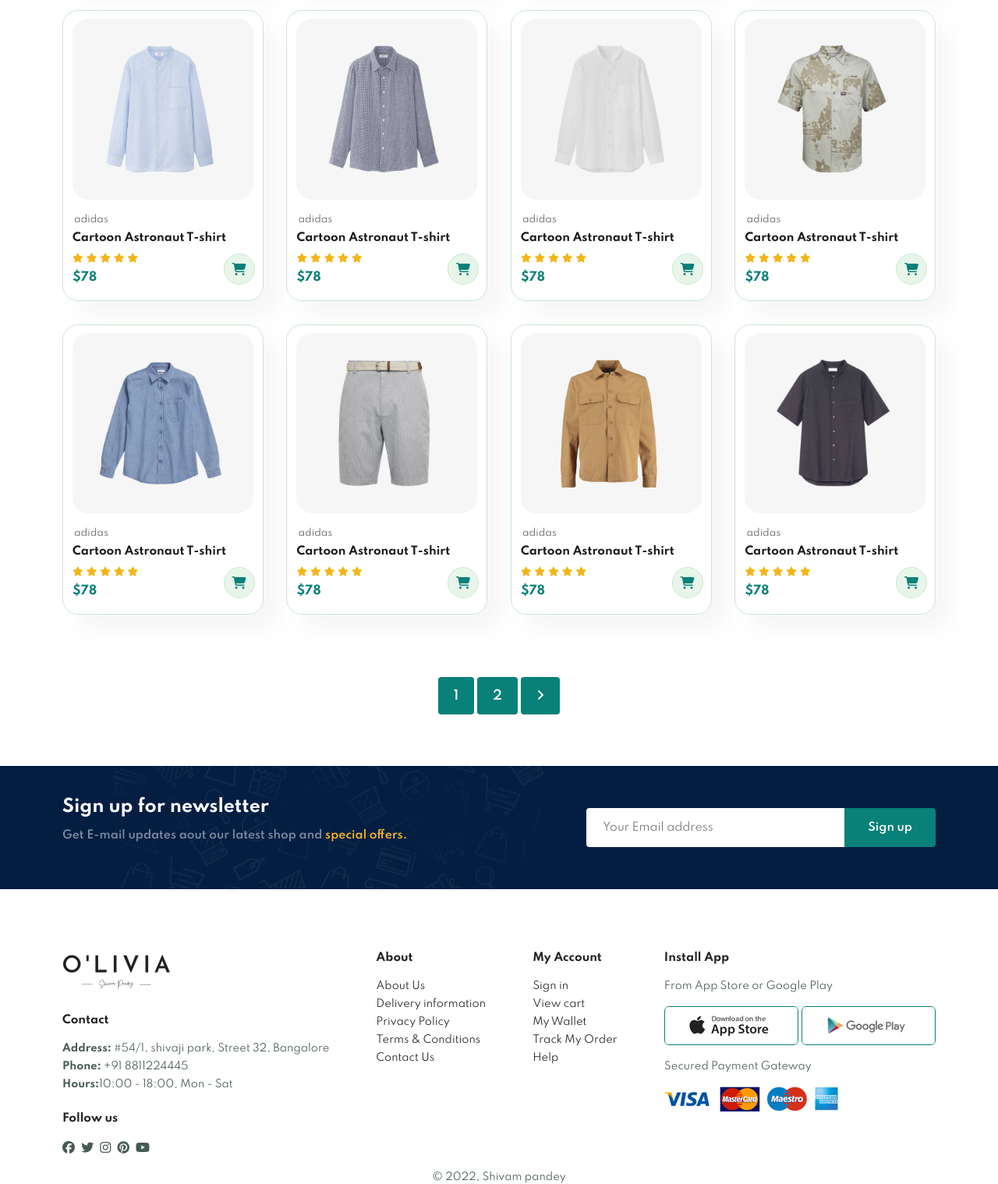
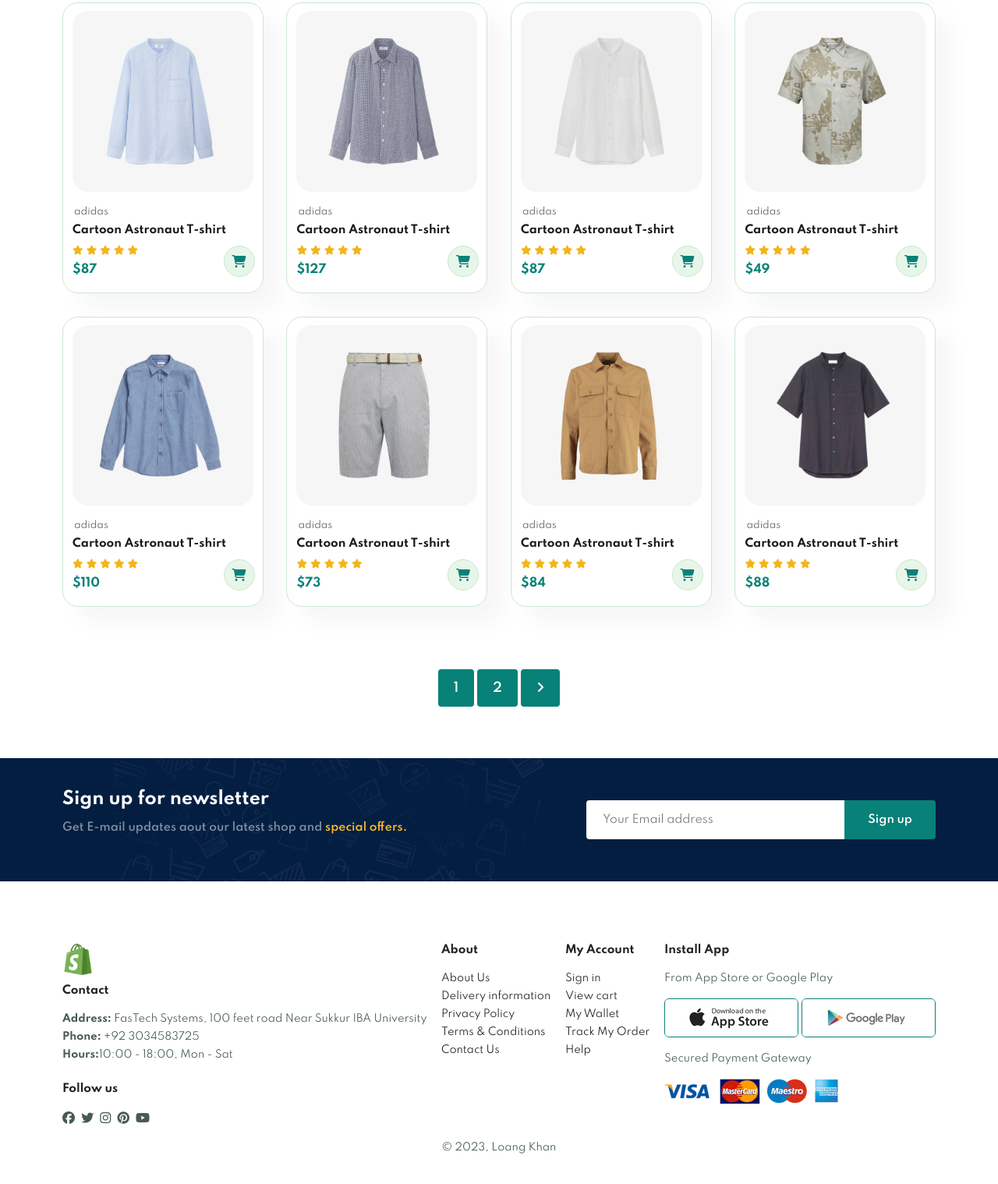
Before and after one commit to EADMidExam/EAdFirstMid, a plain HTML site: page shop.html in a window 1280 px wide. Shown: the part 1282-2800 px from the top of the page at 78% size. Drawn offline with Linux system fonts and the light colour scheme.

Commit message:
files updated

```diff
--- a/shop.html
+++ b/shop.html
@@ -12,7 +12,7 @@
 
 <body>
     <section id="header">
-        <a href="index.html"><img src="img/logo1.png" alt="Logo"></a>
+        <a href="index.html"><img class="ShopLogo" src="img/shoplogo1.png" alt="Logo"></a>
         <div>
             <ul id="navbar">
                 <li><a href="index.html">Home</a></li>
@@ -75,7 +75,7 @@
                         <i class="fas fa-star"></i>
                         <i class="fas fa-star"></i>
                         <i class="fas fa-star"></i>
-                        <h4>$78</h4>
+                        <h4>$97</h4>
                     </div>
 
                 </div>
@@ -93,7 +93,7 @@
                         <i class="fas fa-star"></i>
                         <i class="fas fa-star"></i>
                         <i class="fas fa-star"></i>
-                        <h4>$78</h4>
+                        <h4>$109</h4>
                     </div>
 
                 </div>
@@ -111,7 +111,7 @@
                         <i class="fas fa-star"></i>
                         <i class="fas fa-star"></i>
                         <i class="fas fa-star"></i>
-                        <h4>$78</h4>
+                        <h4>$67</h4>
                     </div>
 
                 </div>
@@ -129,7 +129,7 @@
                         <i class="fas fa-star"></i>
                         <i class="fas fa-star"></i>
                         <i class="fas fa-star"></i>
-                        <h4>$78</h4>
+                        <h4>$90</h4>
                     </div>
 
                 </div>
@@ -147,7 +147,7 @@
                         <i class="fas fa-star"></i>
                         <i class="fas fa-star"></i>
                         <i class="fas fa-star"></i>
-                        <h4>$78</h4>
+                        <h4>$134</h4>
                     </div>
 
                 </div>
@@ -183,7 +183,7 @@
                         <i class="fas fa-star"></i>
                         <i class="fas fa-star"></i>
                         <i class="fas fa-star"></i>
-                        <h4>$78</h4>
+                        <h4>$85</h4>
                     </div>
 
                 </div>
@@ -201,7 +201,7 @@
                         <i class="fas fa-star"></i>
                         <i class="fas fa-star"></i>
                         <i class="fas fa-star"></i>
-                        <h4>$78</h4>
+                        <h4>$87</h4>
                     </div>
 
                 </div>
@@ -219,7 +219,7 @@
                         <i class="fas fa-star"></i>
                         <i class="fas fa-star"></i>
                         <i class="fas fa-star"></i>
-                        <h4>$78</h4>
+                        <h4>$127</h4>
                     </div>
 
                 </div>
@@ -237,7 +237,7 @@
                         <i class="fas fa-star"></i>
                         <i class="fas fa-star"></i>
                         <i class="fas fa-star"></i>
-                        <h4>$78</h4>
+                        <h4>$87</h4>
                     </div>
 
                 </div>
@@ -255,7 +255,7 @@
                         <i class="fas fa-star"></i>
                         <i class="fas fa-star"></i>
                         <i class="fas fa-star"></i>
-                        <h4>$78</h4>
+                        <h4>$49</h4>
                     </div>
 
                 </div>
@@ -273,7 +273,7 @@
                         <i class="fas fa-star"></i>
                         <i class="fas fa-star"></i>
                         <i class="fas fa-star"></i>
-                        <h4>$78</h4>
+                        <h4>$110</h4>
                     </div>
 
                 </div>
@@ -291,7 +291,7 @@
                         <i class="fas fa-star"></i>
                         <i class="fas fa-star"></i>
                         <i class="fas fa-star"></i>
-                        <h4>$78</h4>
+                        <h4>$73</h4>
                     </div>
 
                 </div>
@@ -309,7 +309,7 @@
                         <i class="fas fa-star"></i>
                         <i class="fas fa-star"></i>
                         <i class="fas fa-star"></i>
-                        <h4>$78</h4>
+                        <h4>$84</h4>
                     </div>
 
                 </div>
@@ -327,7 +327,7 @@
                         <i class="fas fa-star"></i>
                         <i class="fas fa-star"></i>
                         <i class="fas fa-star"></i>
-                        <h4>$78</h4>
+                        <h4>$88</h4>
                     </div>
 
                 </div>
@@ -358,10 +358,10 @@
 
     <footer class="section-p1">
         <div class="col">
-            <img class="logo" src="img/logo1.png" alt="logo">
+            <a href="index.html"><img class="ShopLogo" src="img/shoplogo1.png" alt="Logo"></a>
             <h4>Contact</h4>
-            <p><strong>Address:</strong> #54/1, shivaji park, Street 32, Bangalore</p>
-            <p><strong>Phone:</strong> +91 8811224445</p>
+            <p><strong>Address:</strong> FasTech Systems, 100 feet road Near Sukkur IBA University</p>
+            <p><strong>Phone:</strong> +92 3034583725</p>
             <p><strong>Hours:</strong>10:00 - 18:00, Mon - Sat</p>
             <div class="follow">
                 <h4>Follow us</h4>
@@ -401,7 +401,7 @@
             <img src="img/pay/pay.png" alt="">
         </div>
         <div class="copyright">
-            <p><span>&copy; 2022, Shivam pandey</span></p>
+            <p><span>&copy; 2023, Loang Khan</span></p>
         </div>
     </footer>
 
--- a/style.css
+++ b/style.css
@@ -5,6 +5,11 @@
     padding: 0;
     box-sizing: border-box;
     font-family: 'Spartan', sans-serif;
+}
+
+.ShopLogo {
+    width: 40px;
+    height: 40px;
 }
 
 h1 {
```
Also changed, not shown: Home.html (added, +11 -0 lines), about.html (+1 -1 lines), blog.html (+2 -2 lines), cart.html (+2 -2 lines), contact.html (+2 -2 lines), index.html (+6 -6 lines), sproduct.html (+2 -2 lines), img/shoplogo.png (added), img/shoplogo1.png (added).
